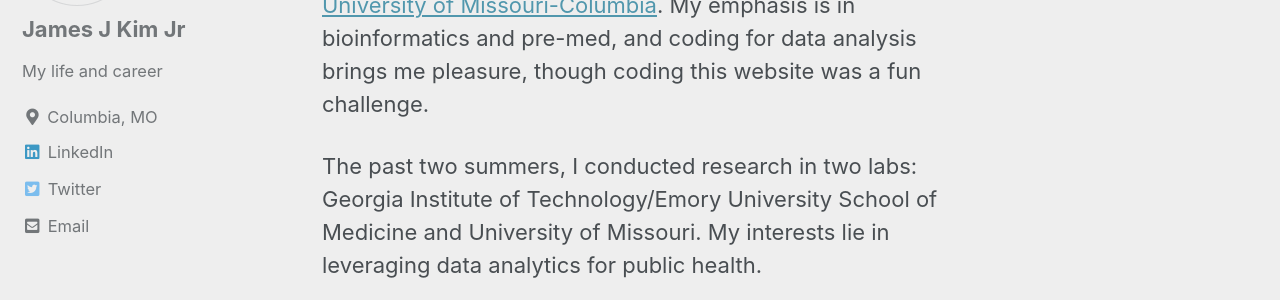
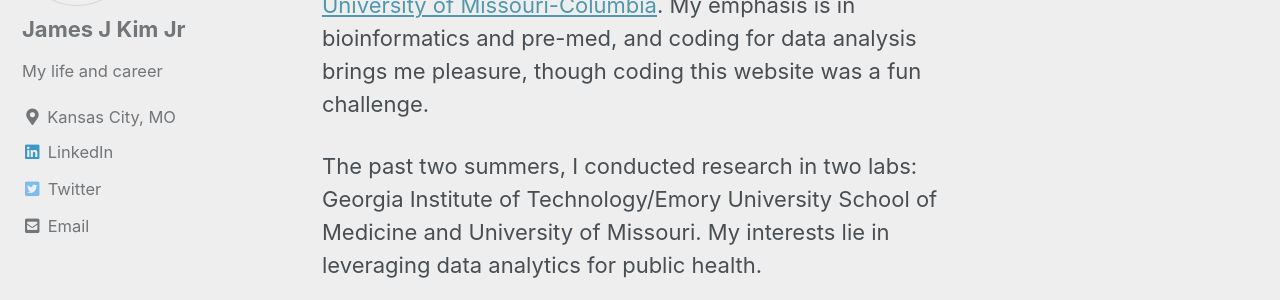
Before and after one commit to james113001/james113001.github.io, a Jekyll site: the page built from index.md, in a window 1280 px wide. Shown: the part 213-513 px from the top of the page. Built offline with Jekyll 4.4.1, drawn with Linux system fonts in a browser that asks for light colours; cached includes are drawn as plain includes; the list of posts is cut into pages by our own code.

Commit message:
Location update

```diff
--- a/_config.yml
+++ b/_config.yml
@@ -99,7 +99,7 @@ author:
   name             : "James J Kim Jr"
   avatar           : "/assets/images/profilepic.jpg" # path of avatar image, e.g. "/assets/images/profilepic.jpg"
   bio              : "My life and career"
-  location         : "Columbia, MO"
+  location         : "Kansas City, MO"
   email            :
   links:
     - label: "LinkedIn"
```
